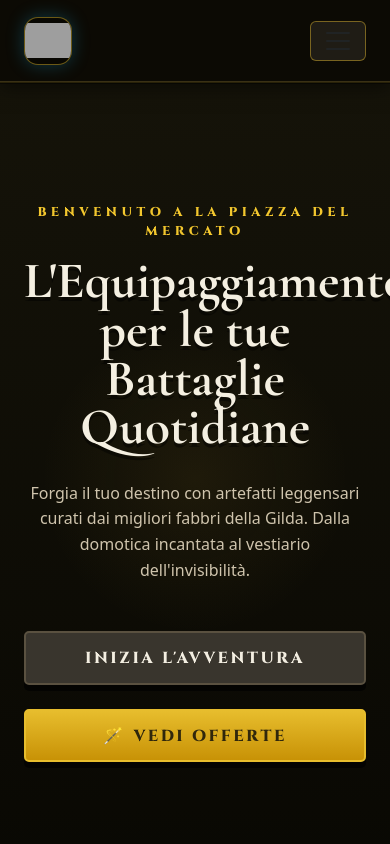
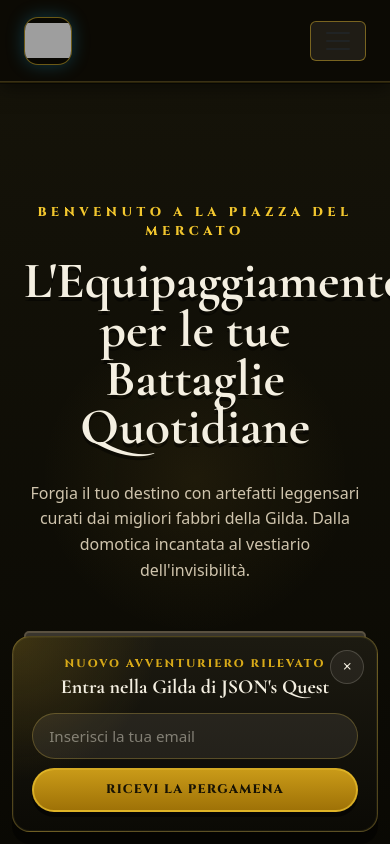
Before and after one commit to bingiulioliu/project-work-frontend, a React (Vite) app: page / in a window 390 px wide. Shown: the top 844 px of the page. Built offline with nearby package versions, Linux system fonts and the light colour scheme; no server answers; grey boxes are pictures that could not be loaded.

Commit message:
aggiunti: - Context newsletter - Hook useNewsletter - Componente NewsletterBanner - CSS del banner - Inserimento del banner nel MainLayout - Collegamento del provider in App.jsx - localStorage per prima visita e email

```diff
--- a/src/App.jsx
+++ b/src/App.jsx
@@ -1,7 +1,7 @@
 import { BrowserRouter, Route, Routes } from "react-router-dom";
 import { ThemeProvider } from "./contexts/ThemeContext";
 import MainLayout from "./layouts/MainLayout";
-
+import { NewsletterProvider } from "./contexts/NewsletterContext";
 import Catalogo from "./pages/PaginaCatalogo";
 import HomePage from "./pages/HomePage";
 import NotFound from "./pages/NotFound";
@@ -11,6 +11,7 @@ function App() {
   return (
     <BrowserRouter>
       <ThemeProvider>
+        <NewsletterProvider>
           <Routes>
             <Route element={<MainLayout />}>
               <Route index element={<HomePage />} />
@@ -19,6 +20,7 @@ function App() {
               <Route path="*" element={<NotFound />} />
             </Route>
           </Routes>
+        </NewsletterProvider>
       </ThemeProvider>
     </BrowserRouter>
 
--- /dev/null
+++ b/src/components/NewsletterBanner.css
@@ -0,0 +1,170 @@
+.newsletter-banner {
+    position: fixed;
+    left: 1rem;
+    right: 1rem;
+    bottom: 1rem;
+    z-index: 9999;
+    background:
+        radial-gradient(circle at top left, rgba(216, 170, 24, 0.18), transparent 35%),
+        linear-gradient(180deg, #1c1a11 0%, #0b0a05 100%);
+    border: 1px solid rgba(225, 189, 75, 0.32);
+    border-radius: 18px;
+    color: #f4efe1;
+    font-family: "Cinzel", serif;
+    padding: 1rem 1.2rem;
+    box-shadow:
+        0 12px 0 rgba(0, 0, 0, 0.45),
+        inset 0 0 0 1px rgba(255, 232, 113, 0.06);
+}
+
+.newsletter-banner-content {
+    display: flex;
+    align-items: center;
+    justify-content: space-between;
+    gap: 1rem;
+}
+
+.newsletter-banner-text {
+    display: flex;
+    flex-direction: column;
+    gap: 0.25rem;
+}
+
+.newsletter-banner-eyebrow {
+    color: #d8aa18;
+    text-transform: uppercase;
+    letter-spacing: 0.18em;
+    font-size: 0.7rem;
+    font-weight: 900;
+}
+
+.newsletter-banner-title {
+    margin: 0;
+    color: #f4efe1;
+    font-family: "Cormorant Garamond", serif;
+    font-size: 1.45rem;
+    font-weight: 700;
+    line-height: 1;
+}
+
+.newsletter-banner-form {
+    display: flex;
+    align-items: center;
+    gap: 0.6rem;
+}
+
+.newsletter-banner-form input {
+    min-width: 260px;
+    border: 1px solid rgba(225, 189, 75, 0.28);
+    border-radius: 999px;
+    background: rgba(244, 239, 225, 0.08);
+    color: #f4efe1;
+    padding: 0.65rem 1rem;
+    font-family: system-ui, -apple-system, BlinkMacSystemFont, "Segoe UI", sans-serif;
+    font-size: 0.95rem;
+    outline: none;
+}
+
+.newsletter-banner-form input::placeholder {
+    color: rgba(244, 239, 225, 0.45);
+}
+
+.newsletter-banner-form input:focus {
+    border-color: rgba(216, 170, 24, 0.75);
+    box-shadow: 0 0 0 3px rgba(216, 170, 24, 0.12);
+}
+
+.newsletter-banner-form button {
+    border: 2px solid rgba(231, 189, 45, 0.75);
+    border-radius: 999px;
+    background: linear-gradient(180deg, #c99a18 0%, #9f7207 100%);
+    color: #171204;
+    padding: 0.65rem 1.1rem;
+    text-transform: uppercase;
+    letter-spacing: 0.1em;
+    font-size: 0.78rem;
+    font-weight: 900;
+    cursor: pointer;
+    white-space: nowrap;
+    box-shadow: 0 5px 0 rgba(0, 0, 0, 0.55);
+}
+
+.newsletter-banner-form button:hover {
+    background: #e7bd2d;
+    border-color: #e7bd2d;
+}
+
+.newsletter-banner-close {
+    width: 34px;
+    height: 34px;
+    border: 1px solid rgba(244, 239, 225, 0.18);
+    border-radius: 50%;
+    background: rgba(244, 239, 225, 0.06);
+    color: #f4efe1;
+    font-size: 1.35rem;
+    line-height: 1;
+    cursor: pointer;
+    flex-shrink: 0;
+}
+
+.newsletter-banner-close:hover {
+    background: rgba(216, 170, 24, 0.18);
+    border-color: rgba(216, 170, 24, 0.5);
+}
+
+.newsletter-banner-error,
+.newsletter-banner-message {
+    margin: 0.75rem 0 0;
+    font-family: system-ui, -apple-system, BlinkMacSystemFont, "Segoe UI", sans-serif;
+    font-size: 0.9rem;
+    font-weight: 700;
+    text-align: center;
+}
+
+.newsletter-banner-error {
+    color: #ff8f8f;
+}
+
+.newsletter-banner-message {
+    color: #d8aa18;
+}
+
+@media (max-width: 991px) {
+    .newsletter-banner-content {
+        flex-direction: column;
+        text-align: center;
+    }
+
+    .newsletter-banner-form {
+        width: 100%;
+        justify-content: center;
+    }
+
+    .newsletter-banner-close {
+        position: absolute;
+        top: 0.8rem;
+        right: 0.8rem;
+    }
+}
+
+@media (max-width: 576px) {
+    .newsletter-banner {
+        left: 0.75rem;
+        right: 0.75rem;
+        bottom: 0.75rem;
+        padding: 1.2rem;
+    }
+
+    .newsletter-banner-form {
+        flex-direction: column;
+    }
+
+    .newsletter-banner-form input,
+    .newsletter-banner-form button {
+        width: 100%;
+    }
+
+    .newsletter-banner-title {
+        font-size: 1.25rem;
+    }
+}
--- /dev/null
+++ b/src/components/NewsletterBanner.jsx
@@ -0,0 +1,87 @@
+import { useState } from "react";
+import { useNewsletter } from "../hooks/useNewsletter";
+import "./NewsletterBanner.css";
+
+function NewsletterBanner() {
+    const { isVisible, hideNewsletter } = useNewsletter();
+
+    const [email, setEmail] = useState("");
+    const [message, setMessage] = useState("");
+    const [errorMessage, setErrorMessage] = useState("");
+
+    function handleSubmit(event) {
+        event.preventDefault();
+
+        if (!email.trim()) {
+            setErrorMessage("Inserisci una email valida per ricevere la pergamena.");
+            return;
+        }
+
+        setErrorMessage("");
+        setMessage("Pergamena inviata! Grazie per esserti unito alla Gilda.");
+
+        console.log(`Email registrata: ${email}`);
+
+        localStorage.setItem("jsonQuestNewsletterEmail", email);
+
+        setTimeout(() => {
+            hideNewsletter();
+        }, 1800);
+    }
+
+    if (!isVisible) {
+        return null;
+    }
+
+    return (
+        <div className="newsletter-banner">
+            <div className="newsletter-banner-content">
+                <div className="newsletter-banner-text">
+                    <span className="newsletter-banner-eyebrow">
+                        Nuovo avventuriero rilevato
+                    </span>
+
+                    <p className="newsletter-banner-title">
+                        Entra nella Gilda di JSON&apos;s Quest
+                    </p>
+                </div>
+
+                <form className="newsletter-banner-form" onSubmit={handleSubmit}>
+                    <input
+                        type="email"
+                        placeholder="Inserisci la tua email"
+                        value={email}
+                        onChange={(event) => setEmail(event.target.value)}
+                    />
+
+                    <button type="submit">
+                        Ricevi la pergamena
+                    </button>
+                </form>
+
+                <button
+                    type="button"
+                    className="newsletter-banner-close"
+                    onClick={hideNewsletter}
+                    aria-label="Chiudi banner newsletter"
+                >
+                    &times;
+                </button>
+            </div>
+
+            {errorMessage && (
+                <p className="newsletter-banner-error">
+                    {errorMessage}
+                </p>
+            )}
+
+            {message && (
+                <p className="newsletter-banner-message">
+                    {message}
+                </p>
+            )}
+        </div>
+    );
+}
+
+export default NewsletterBanner;
--- /dev/null
+++ b/src/contexts/NewsletterContext.jsx
@@ -0,0 +1,33 @@
+import { createContext, useState } from "react";
+
+const NewsletterContext = createContext(null);
+
+function NewsletterProvider({ children }) {
+    const [isVisible, setIsVisible] = useState(() => {
+        return localStorage.getItem("jsonQuestNewsletterSeen") !== "true";
+    });
+
+    function hideNewsletter() {
+        setIsVisible(false);
+        localStorage.setItem("jsonQuestNewsletterSeen", "true");
+    }
+
+    function showNewsletter() {
+        setIsVisible(true);
+        localStorage.removeItem("jsonQuestNewsletterSeen");
+    }
+
+    const value = {
+        isVisible,
+        hideNewsletter,
+        showNewsletter
+    };
+
+    return (
+        <NewsletterContext.Provider value={value}>
+            {children}
+        </NewsletterContext.Provider>
+    );
+}
+
+export { NewsletterContext, NewsletterProvider };
--- /dev/null
+++ b/src/hooks/useNewsletter.js
@@ -0,0 +1,6 @@
+import { useContext } from "react";
+import { NewsletterContext } from "../contexts/NewsletterContext";
+
+export function useNewsletter() {
+    return useContext(NewsletterContext);
+}
--- a/src/layouts/MainLayout.jsx
+++ b/src/layouts/MainLayout.jsx
@@ -2,6 +2,7 @@ import { Outlet } from "react-router-dom";
 import Header from "../components/Header";
 import Footer from "../components/Footer";
 import "../styles/index.css";
+import NewsletterBanner from "../components/NewsletterBanner";
 
 function MainLayout() {
     return <>
@@ -15,6 +16,8 @@ function MainLayout() {
 
             <Footer />
 
+            <NewsletterBanner />
+
         {/* </div> */}
     </>
     ;
```
Lines whose indentation alone changed are shown as unchanged.
